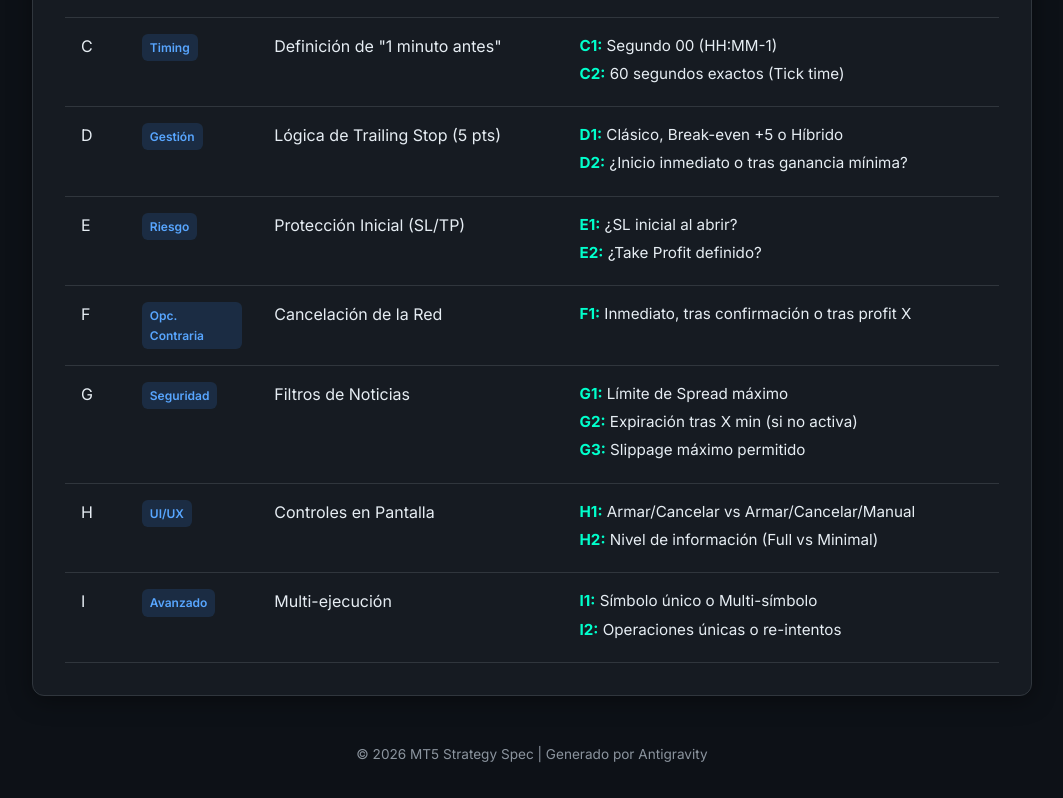
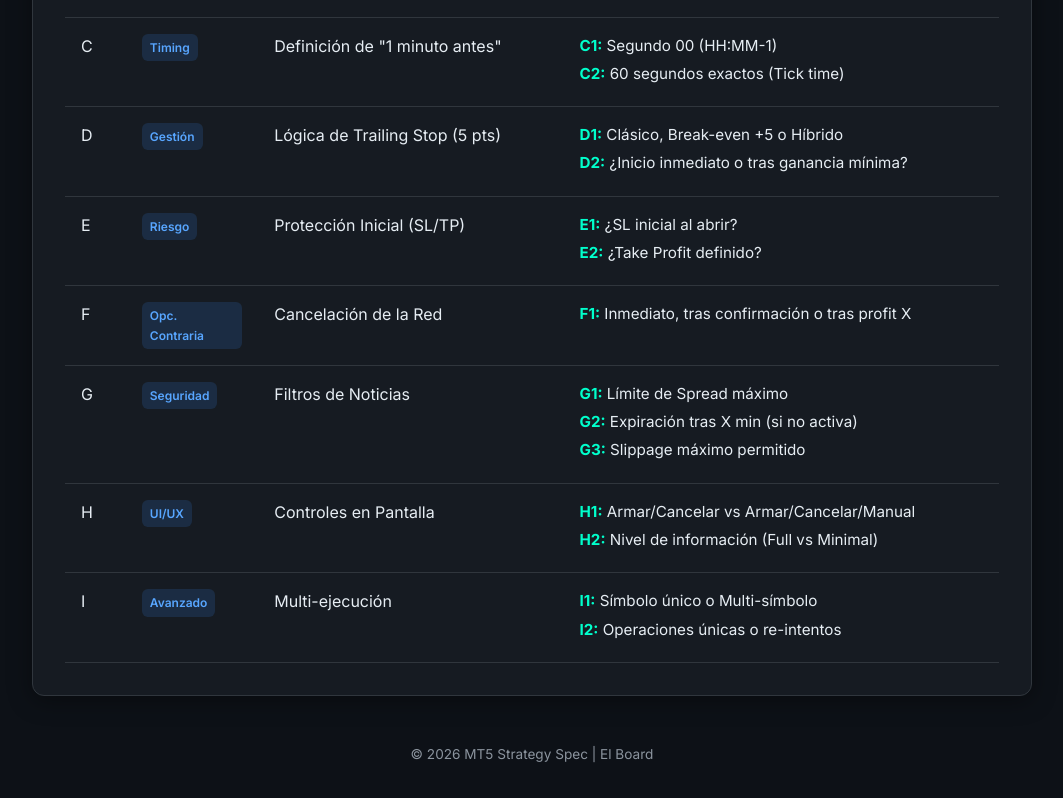
Before and after one commit to germancin/system-claw, a plain HTML site: page mt5-news-straddle-strategy/strategy-definition.html in a window 1280 px wide. Shown: the part 951-1749 px from the top of the page, without its empty margins (108-1171 px from the left). Drawn offline with nearby package versions, Linux system fonts and the light colour scheme.

Commit message:
chore: update footer branding to El Board

```diff
--- a/mt5-news-straddle-strategy/strategy-definition.html
+++ b/mt5-news-straddle-strategy/strategy-definition.html
@@ -376,7 +376,7 @@
         </section>
 
         <footer>
-            <p>&copy; 2026 MT5 Strategy Spec | Generado por Antigravity</p>
+            <p>&copy; 2026 MT5 Strategy Spec | El Board</p>
         </footer>
     </div>
 
```
